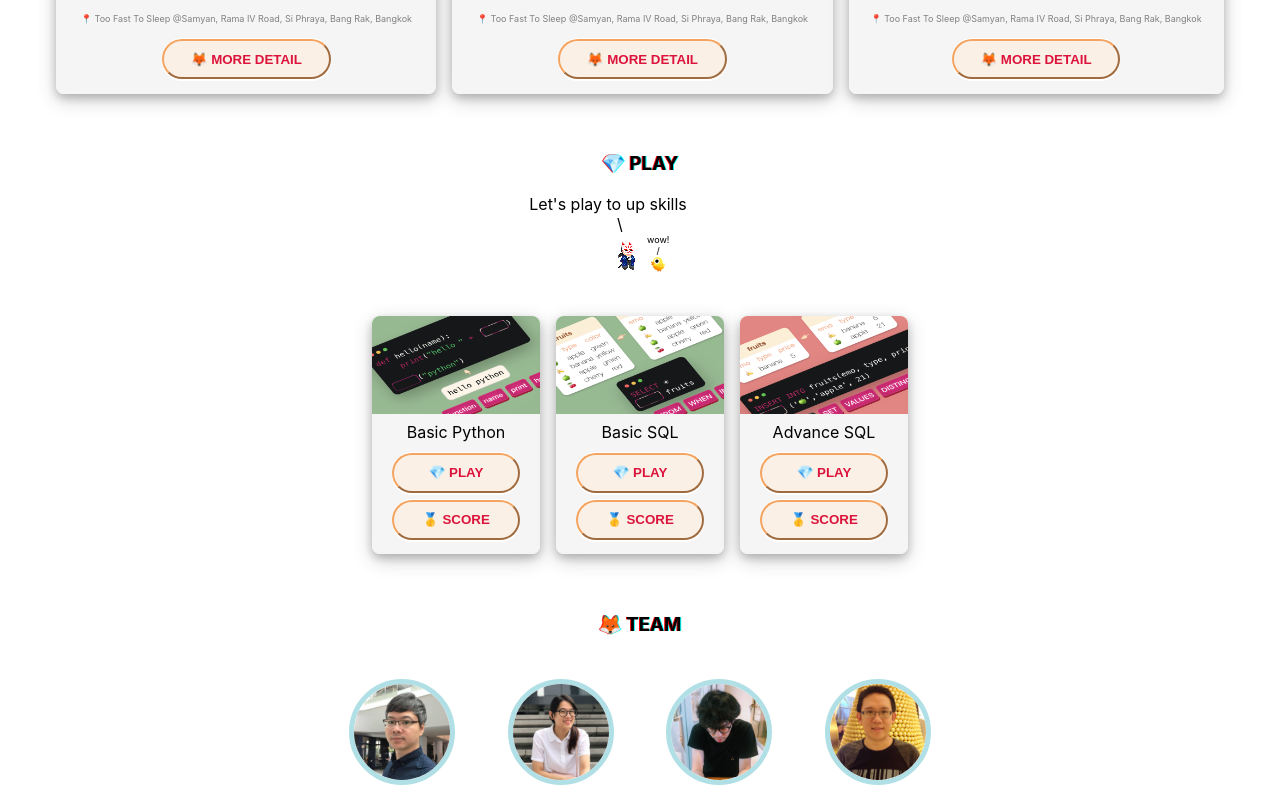
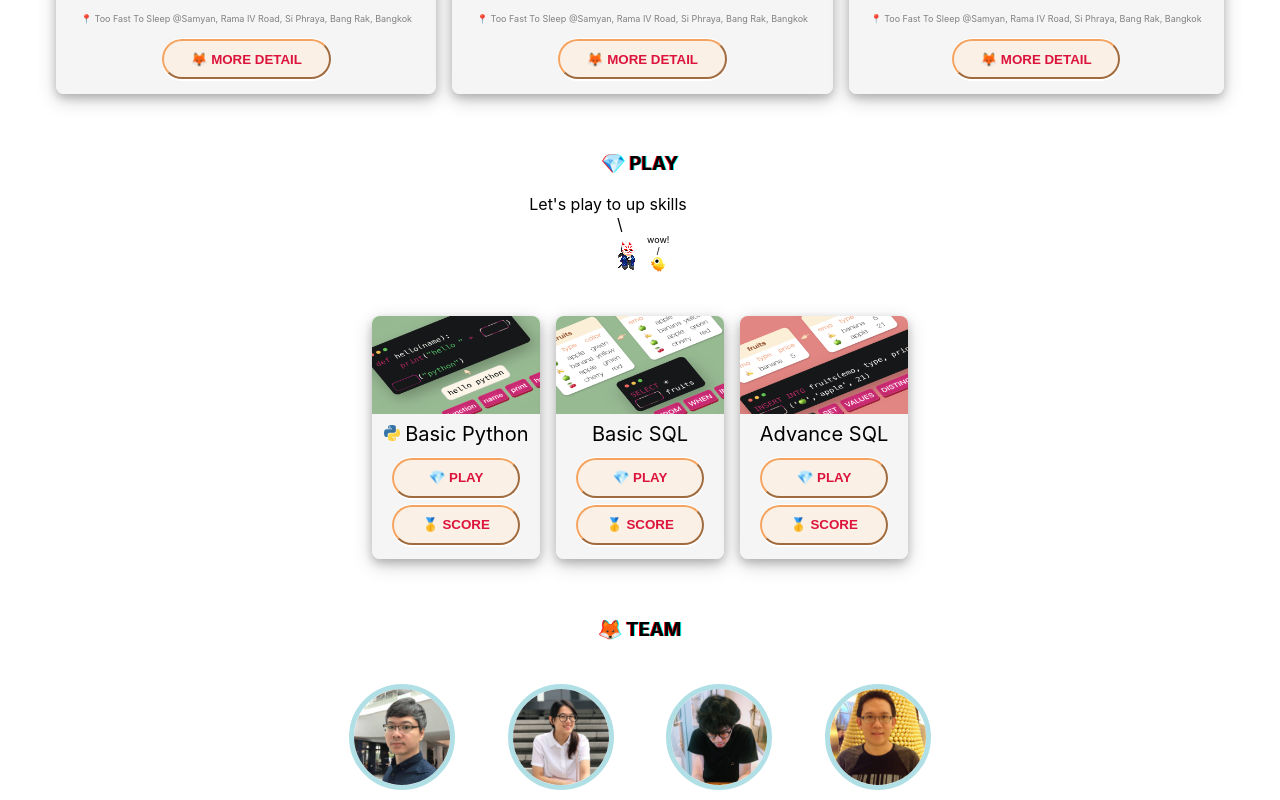
Before and after one commit to foxfoxio/foxfox-www, a React (Create React App) app in the folder web/: page / in a window 1280 px wide. Shown: the part 1111-1911 px from the top of the page. Built offline with nearby package versions, Linux system fonts and the light colour scheme.

Commit message:
Add icon

```diff
--- a/web/src/Quest.js
+++ b/web/src/Quest.js
@@ -40,6 +40,7 @@ const Questz = styled.span`
           display: inline-block;
           text-align: center;
           margin-bottom: 0.25em;
+          font-size: 20px;
         }
 
         .action {
@@ -99,6 +100,7 @@ const raws = [
     questURL: 'https://play.foxfox.io/quiz?id=python/basic',
     scoreURL: 'https://play.foxfox.io/score?id=quiz-python-basic',
     coverURL: '/img/quest/python-basic.png',
+    icon: 'python',
     desc: 'Basic Python',
     color: 'darkseagreen'
   },
```
